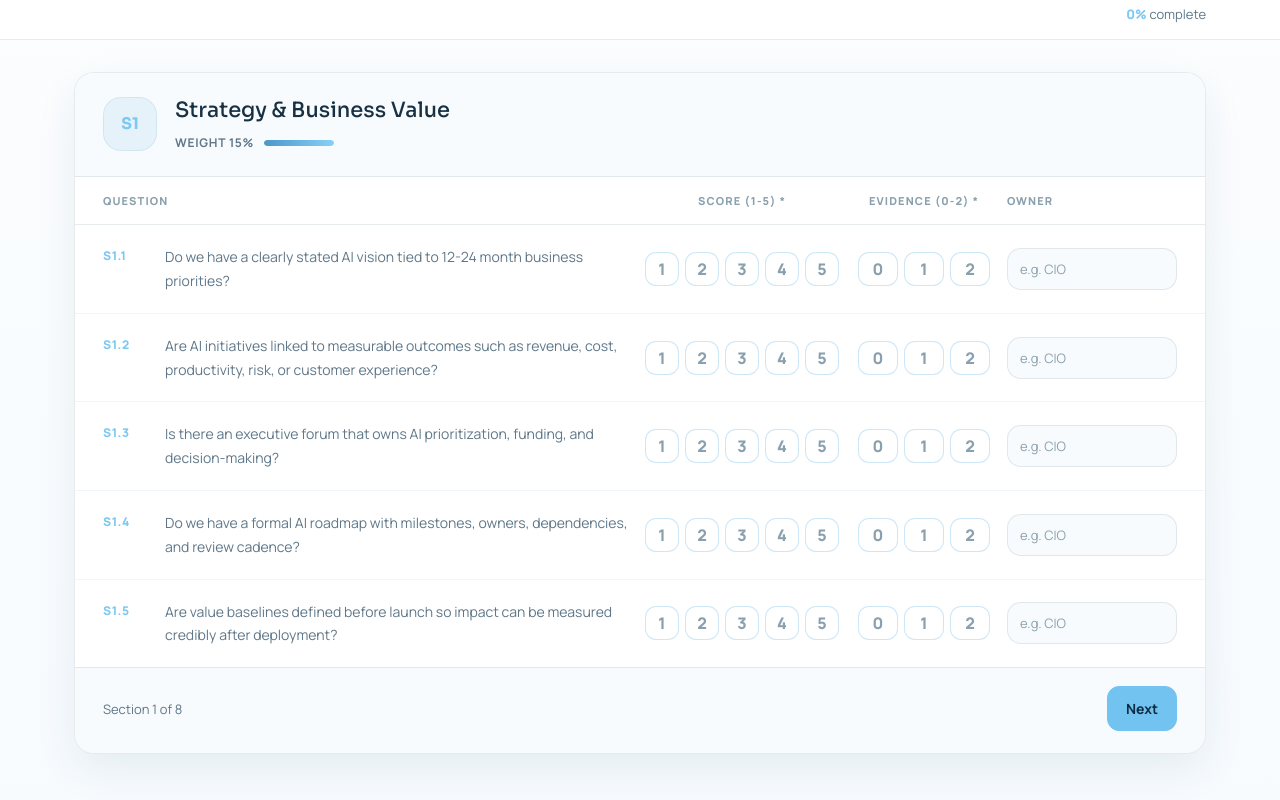
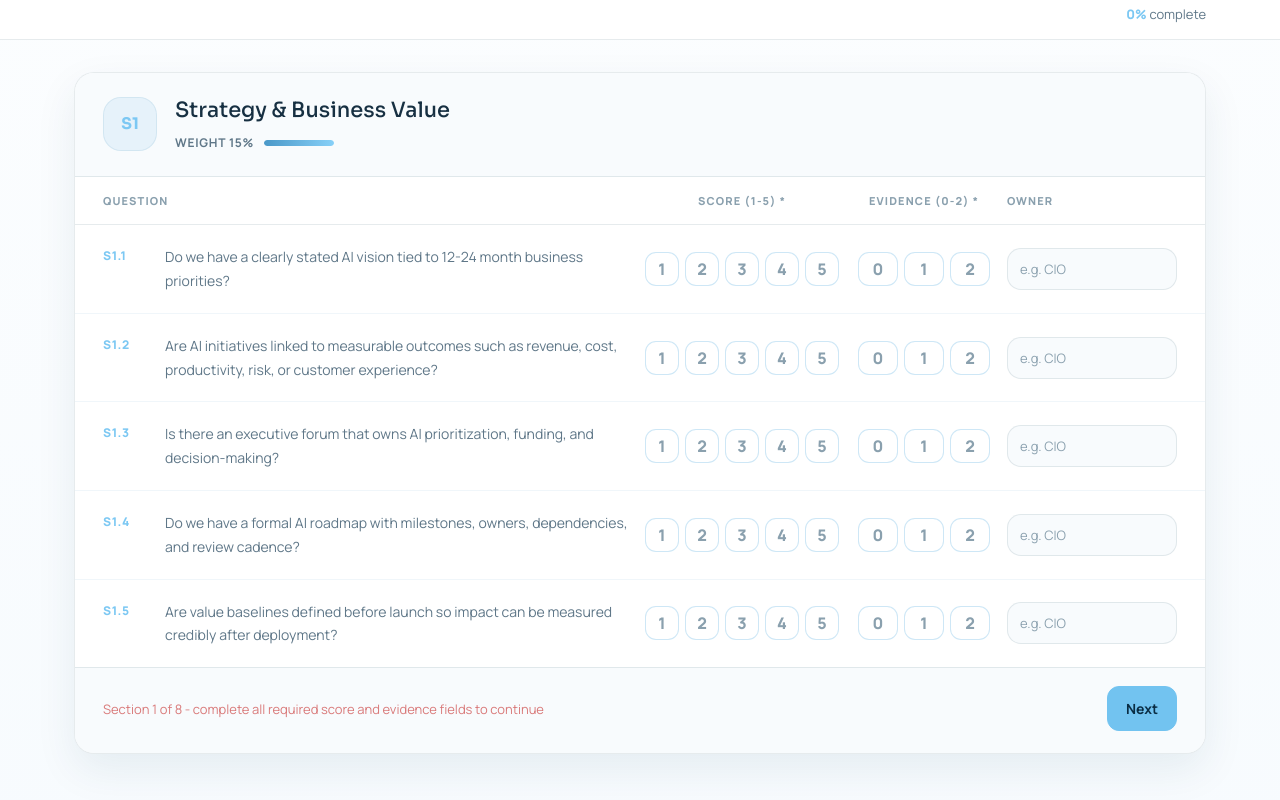
Before and after one commit to Sri1999-ai/survey-to-sharepoint, a plain HTML site: page index.html in a window 1280 px wide. Shown: the part 884-1684 px from the top of the page. Drawn offline with Linux system fonts and the light colour scheme.

Commit message:
Pushed info to last

```diff
--- a/index.html
+++ b/index.html
@@ -495,6 +495,10 @@ body::before{
 .section-nav-copy{
   color:var(--muted);
   font-size:13px;
+}
+
+.section-nav-copy.error{
+  color:#d97a7a;
 }
 
 .section-nav-actions{
@@ -1080,7 +1084,7 @@ function buildSections(){
         `).join("")}
       </div>
       <div class="section-nav">
-        <div class="section-nav-copy">Section ${si + 1} of ${sections.length}</div>
+        <div class="section-nav-copy" id="sectionStatus-${si}">Section ${si + 1} of ${sections.length}</div>
         <div class="section-nav-actions">
           ${si > 0 ? `<button type="button" class="nav-btn" onclick="goToSection(${si - 1})">Previous</button>` : ""}
           <button type="button" class="nav-btn primary" id="nextBtn-${si}" onclick="goToSection(${si + 1})" disabled>Next</button>
@@ -1116,8 +1120,16 @@ function isSectionComplete(sectionIndex){
 function updateSectionNavigation(){
   sections.forEach((_, index) => {
     const nextBtn = document.getElementById(`nextBtn-${index}`);
+    const status = document.getElementById(`sectionStatus-${index}`);
+    const complete = isSectionComplete(index);
     if (nextBtn) {
-      nextBtn.disabled = !isSectionComplete(index);
+      nextBtn.disabled = !complete;
+    }
+    if (status) {
+      status.textContent = complete
+        ? `Section ${index + 1} of ${sections.length}`
+        : `Section ${index + 1} of ${sections.length} - complete all required score and evidence fields to continue`;
+      status.classList.toggle("error", !complete);
     }
   });
 }
```
